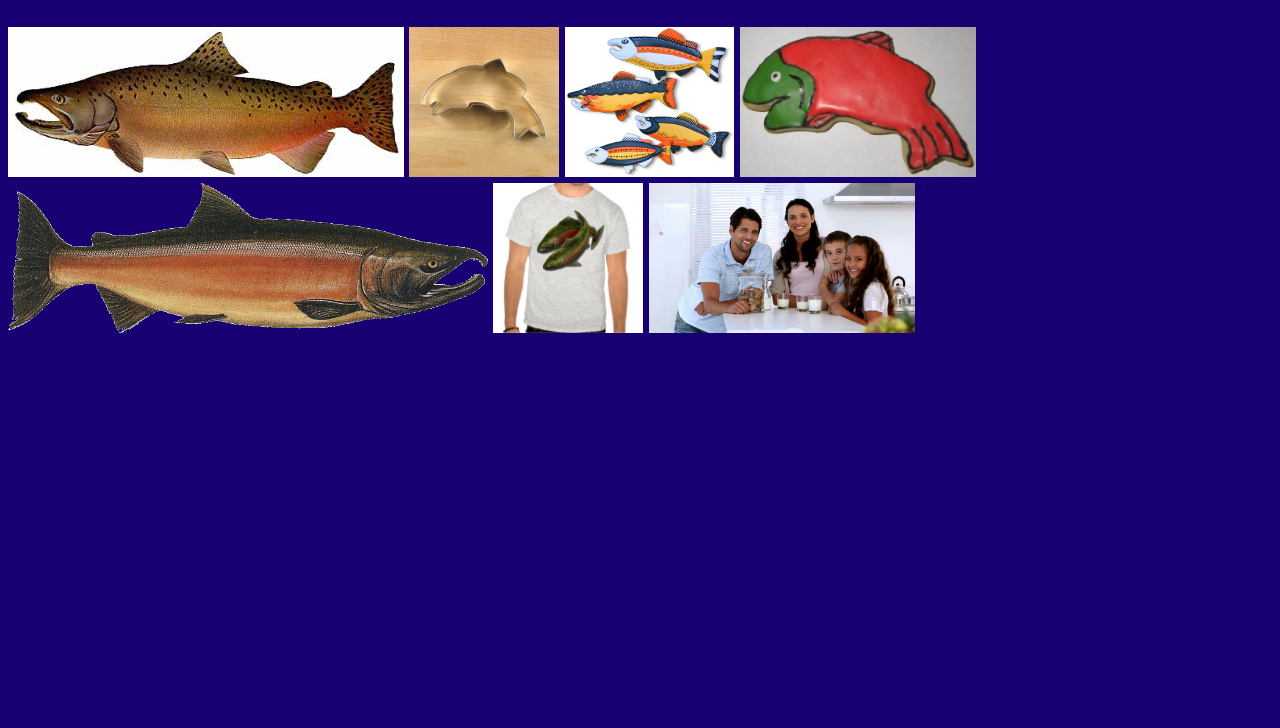
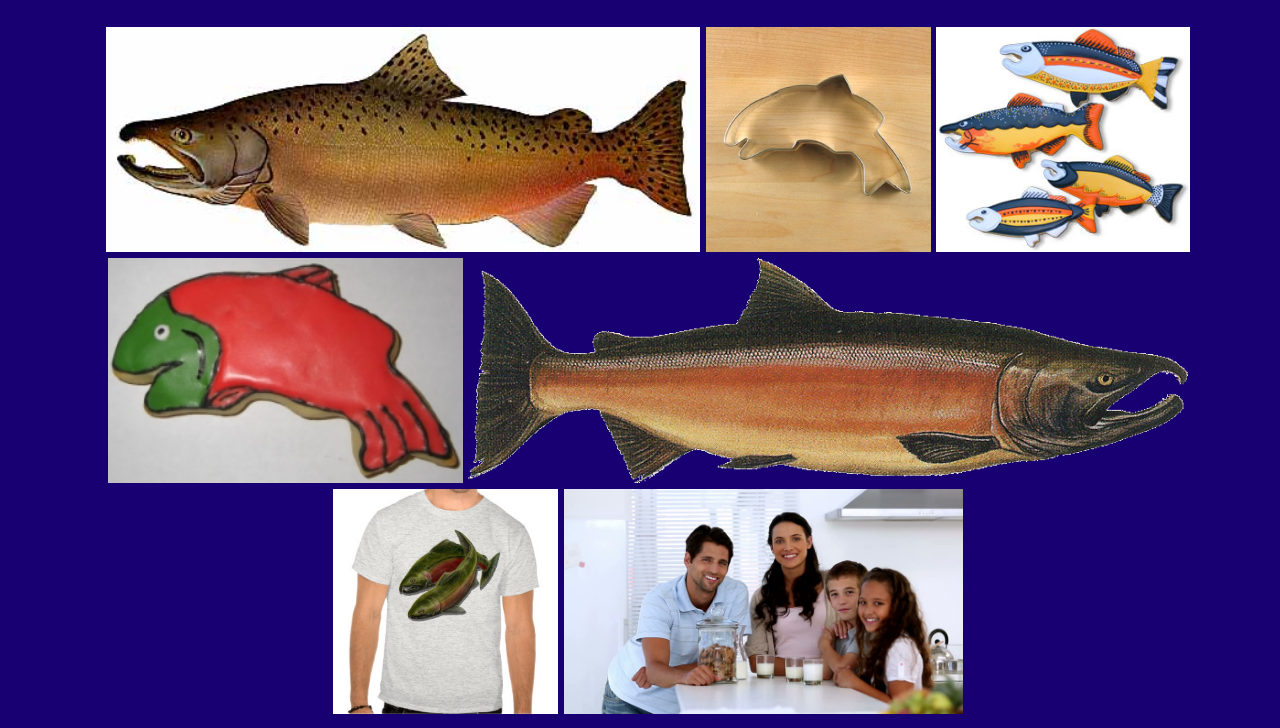
Before and after one commit to Yaspesberro/cookie-stand, a plain HTML site: page index.html in a window 1280 px wide. Shown: the part 133-861 px from the top of the page. Before the commit the page ends 800 px from the top, so only its background shows below. Drawn offline with Linux system fonts and the light colour scheme; a web font is replaced by a local one.

Commit message:
Small fix in css

```diff
--- a/css/main.css
+++ b/css/main.css
@@ -66,11 +66,11 @@ fieldset {
 
 #pic_container {
   display: block;
-  position: relative;
+  text-align: center;
 }
 
 img {
-  height: 150px;
+  height: 225px;
 }
 
 ul {
```
